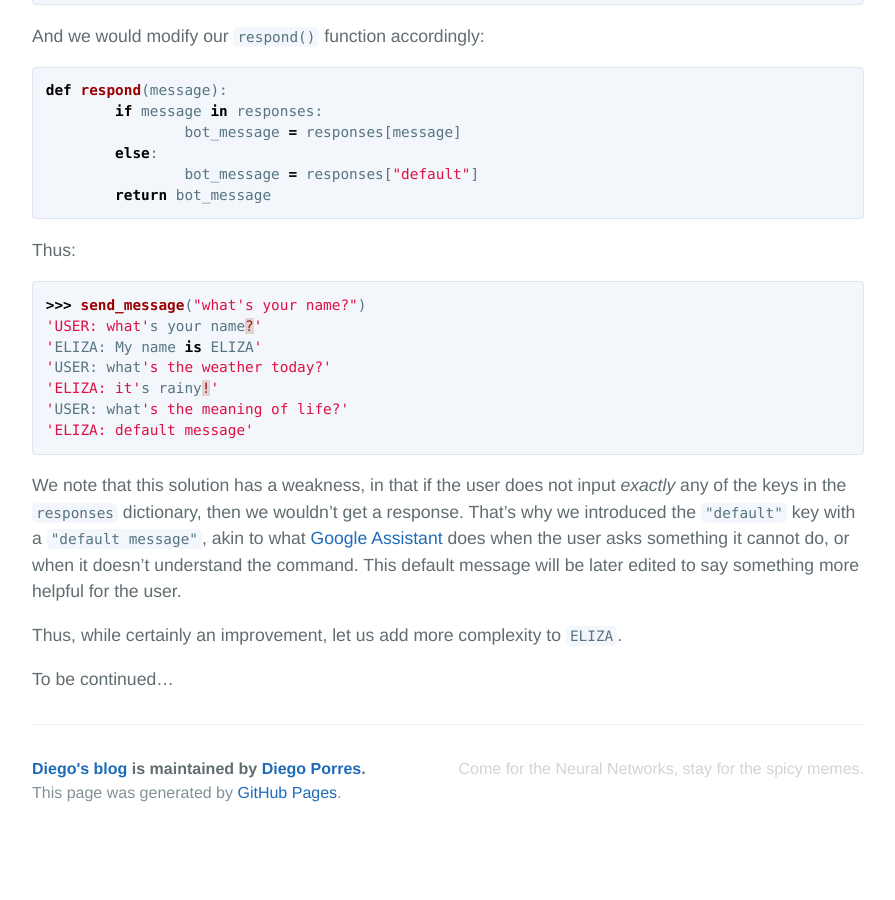
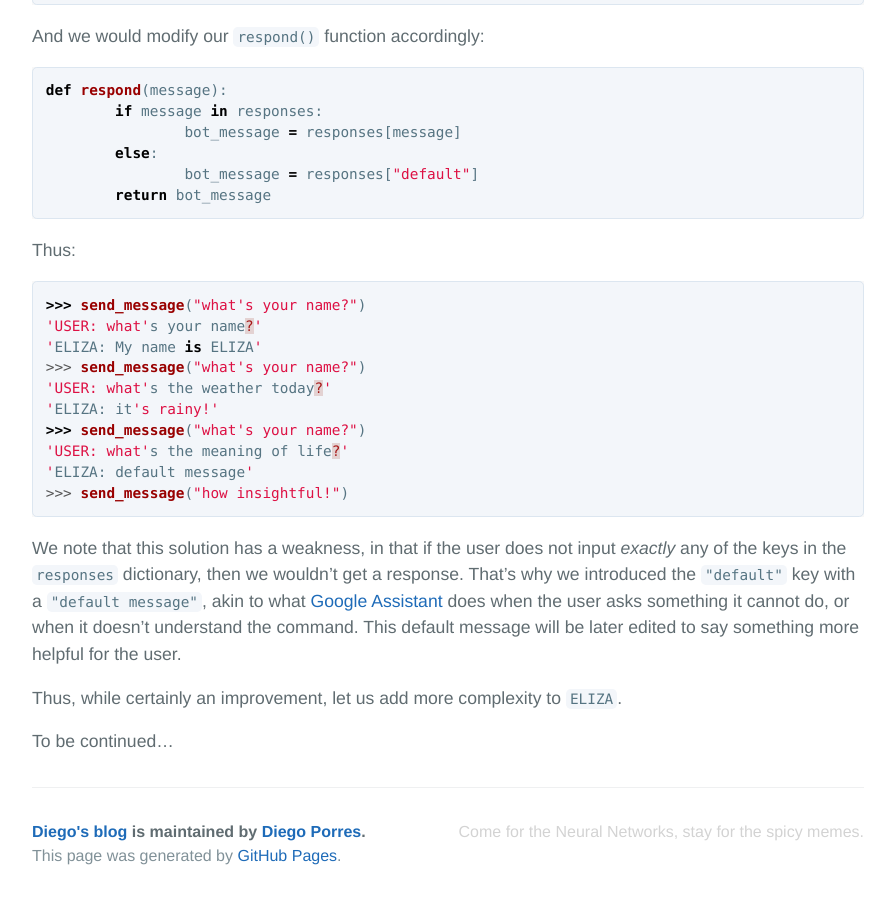
Before and after one commit to PDillis/pdillis.github.io, a Jekyll site: the page built from _posts/2018-04-18-PythonChatbot0.markdown, in a window 1280 px wide and 900 px high, scrolled down 4987 px. Shown: the whole window, without its empty margins (192-1087 px from the left). Built offline with Jekyll 4.4.1, drawn with Linux system fonts in a browser that asks for light colours; before the commit the page ends 5824 px from its top, so only the background shows below that.

Commit message:
Update 2018-04-18-PythonChatbot0.markdown

````diff
--- a/_posts/2018-04-18-PythonChatbot0.markdown
+++ b/_posts/2018-04-18-PythonChatbot0.markdown
@@ -133,10 +133,13 @@ Thus:
 >>> send_message("what's your name?")
 'USER: what's your name?'
 'ELIZA: My name is ELIZA'
+>>> send_message("what's your name?")
 'USER: what's the weather today?'
 'ELIZA: it's rainy!'
+>>> send_message("what's your name?")
 'USER: what's the meaning of life?'
 'ELIZA: default message'
+>>> send_message("how insightful!")
 ```
 
 We note that this solution has a weakness, in that if the user does not input *exactly* any of the keys in the `responses` dictionary, then we wouldn't get a response. That's why we introduced the `"default"` key with a `"default message"`, akin to what [Google Assistant](https://assistant.google.com/) does when the user asks something it cannot do, or when it doesn't understand the command. This default message will be later edited to say something more helpful for the user.
````
